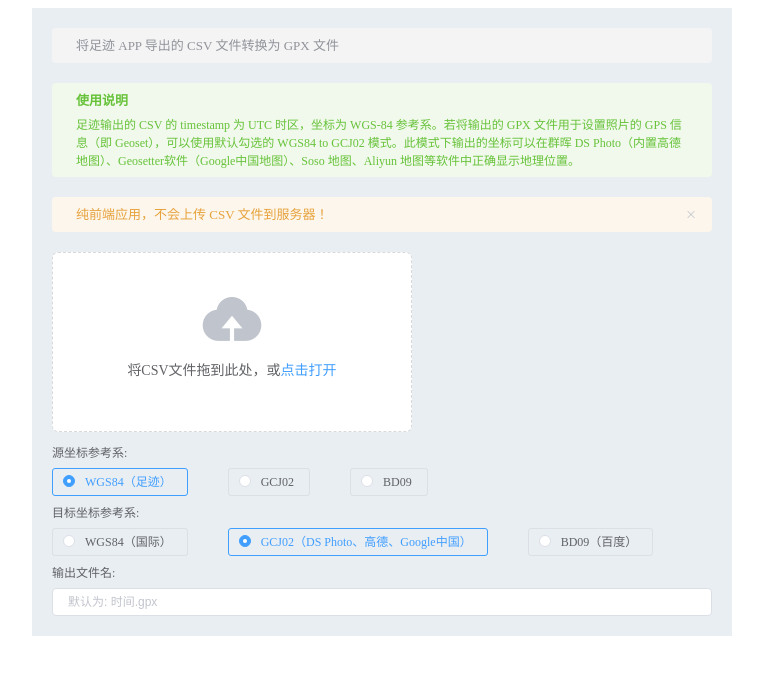
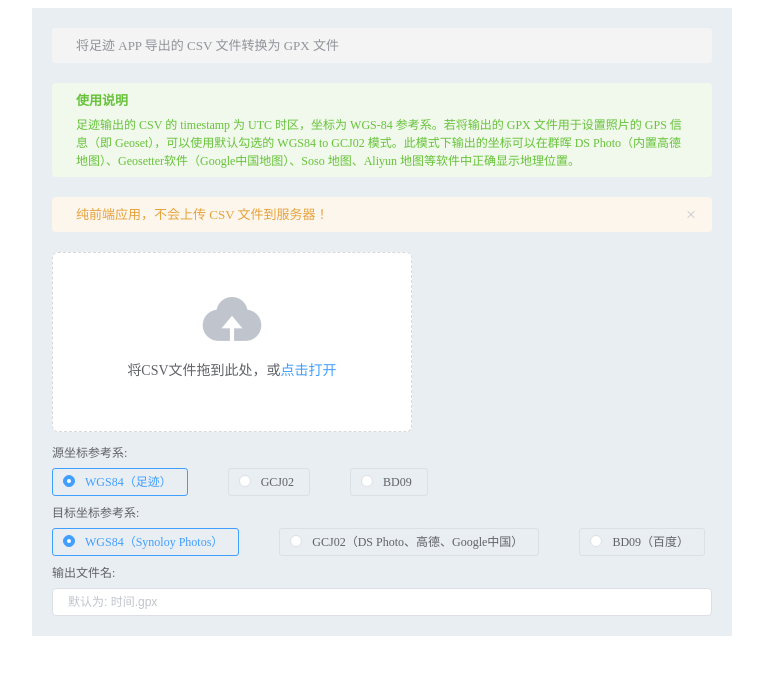
Before and after one commit to cubarco/csv2gpx, a Vue app: page / in a window 1280 px wide. Shown: the top 674 px of the page, without its empty margins (258-1021 px from the left). Built offline with nearby package versions, Linux system fonts and the light colour scheme.

Commit message:
Update App.vue
Synology Photos use WGS84.

```diff
--- a/src/App.vue
+++ b/src/App.vue
@@ -59,7 +59,7 @@
             @change="handleCrsToChange"
             size="mini"
           >
-            <el-radio label="WGS84" border>WGS84（国际）</el-radio>
+            <el-radio label="WGS84" border>WGS84（Synoloy Photos）</el-radio>
             <el-radio label="GCJ02" border
               >GCJ02（DS Photo、高德、Google中国）</el-radio
             >
@@ -163,7 +163,7 @@ function processCsvFile(file, callback) {
 
 window.outputFilename = "";
 window.crsFrom = "WGS84";
-window.crsTo = "GCJ02";
+window.crsTo = "WGS84";
 
 export default {
   name: "App",
```
